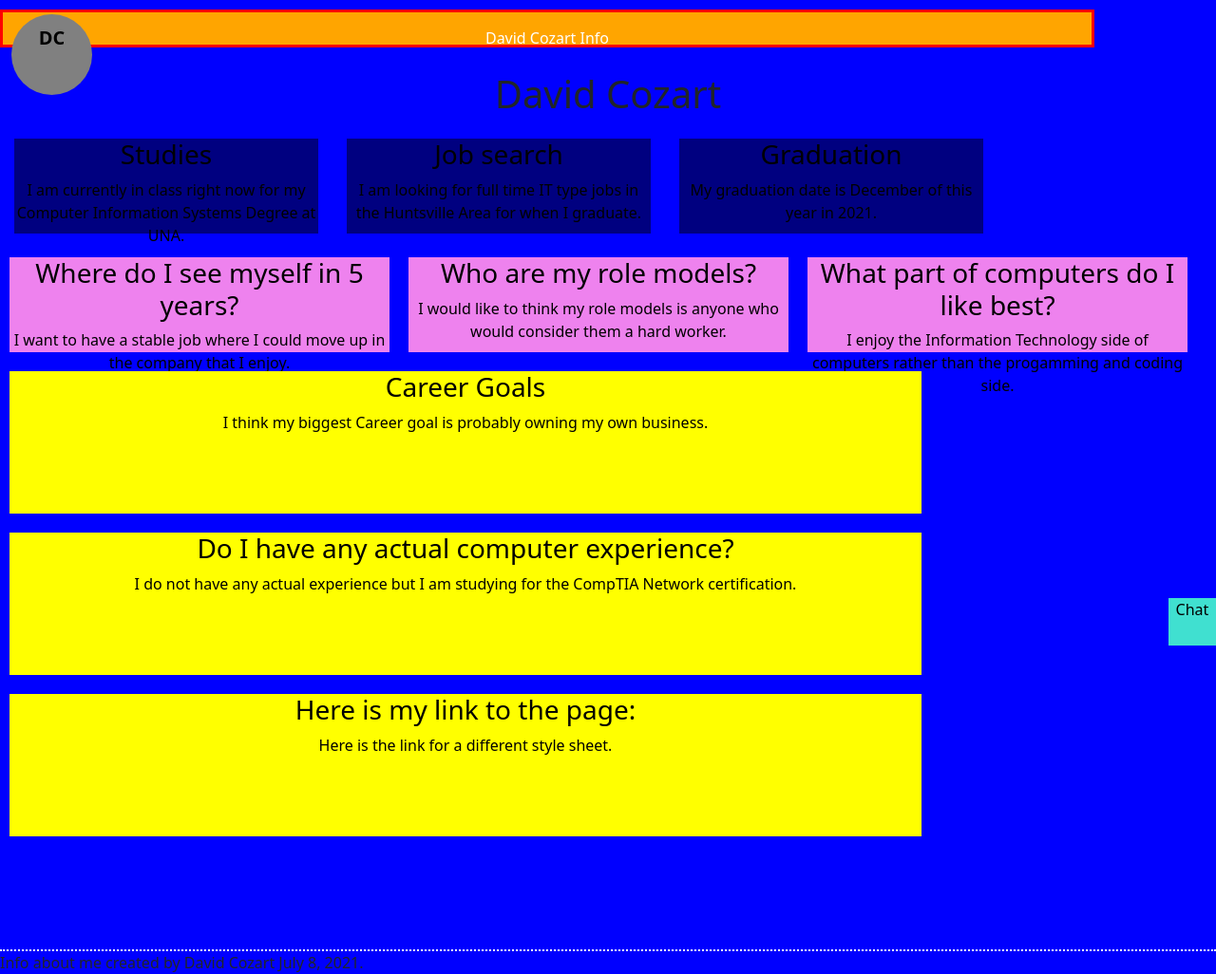
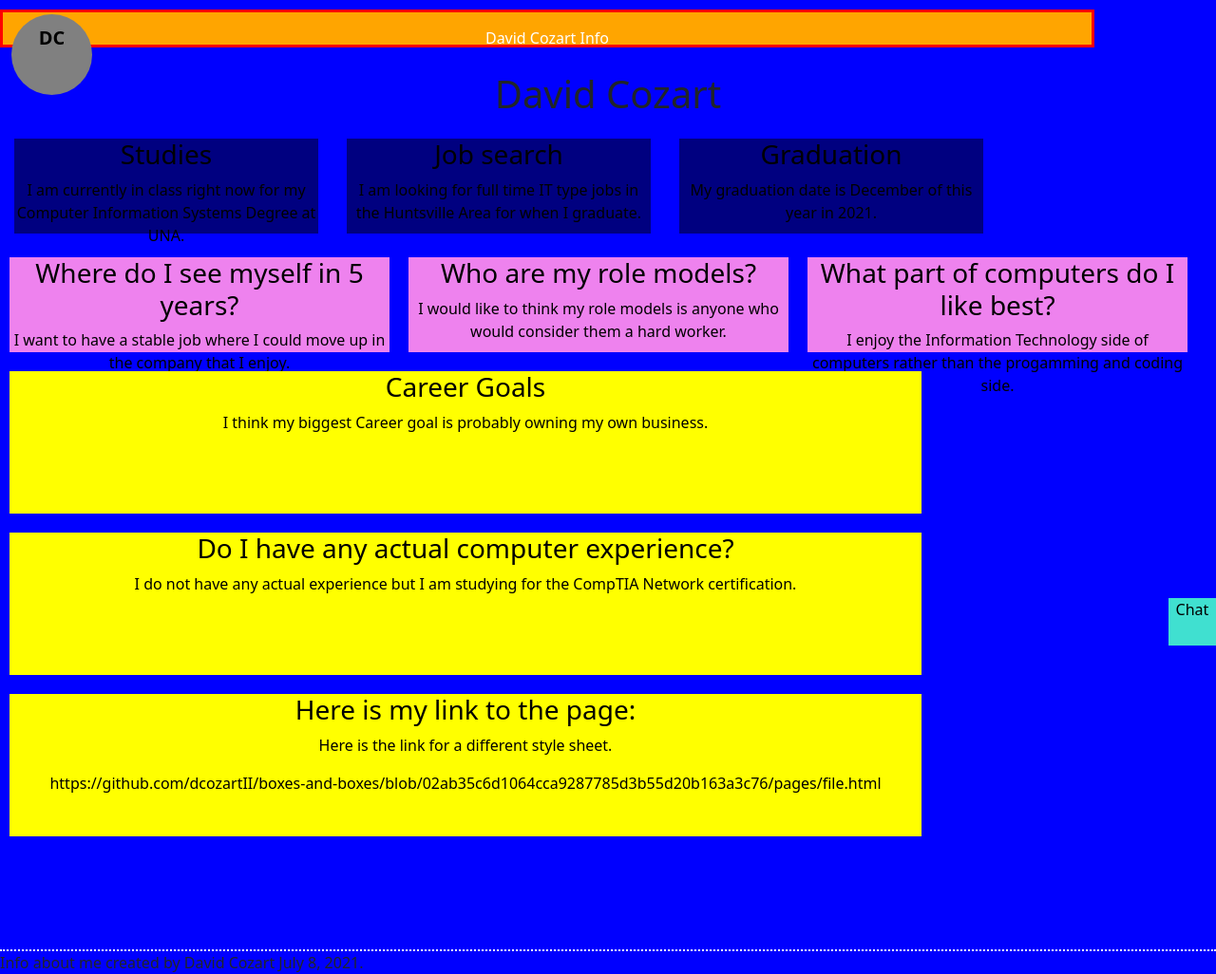
Before and after one commit to dcozartII/boxes-and-boxes, a plain HTML site: page index.html in a window 1280 px wide. Shown: the whole page at 95% size. Drawn offline with nearby package versions, Linux system fonts and the light colour scheme.

Commit message:
Update index.html

```diff
--- a/index.html
+++ b/index.html
@@ -55,6 +55,7 @@
       <div class="third-row">
         <h3>Here is my link to the page:</h3>
         <p>Here is the link for a different style sheet.</p>
+        <a>https://github.com/dcozartII/boxes-and-boxes/blob/02ab35c6d1064cca9287785d3b55d20b163a3c76/pages/file.html</a>
       </div>
     </div>
 
```
